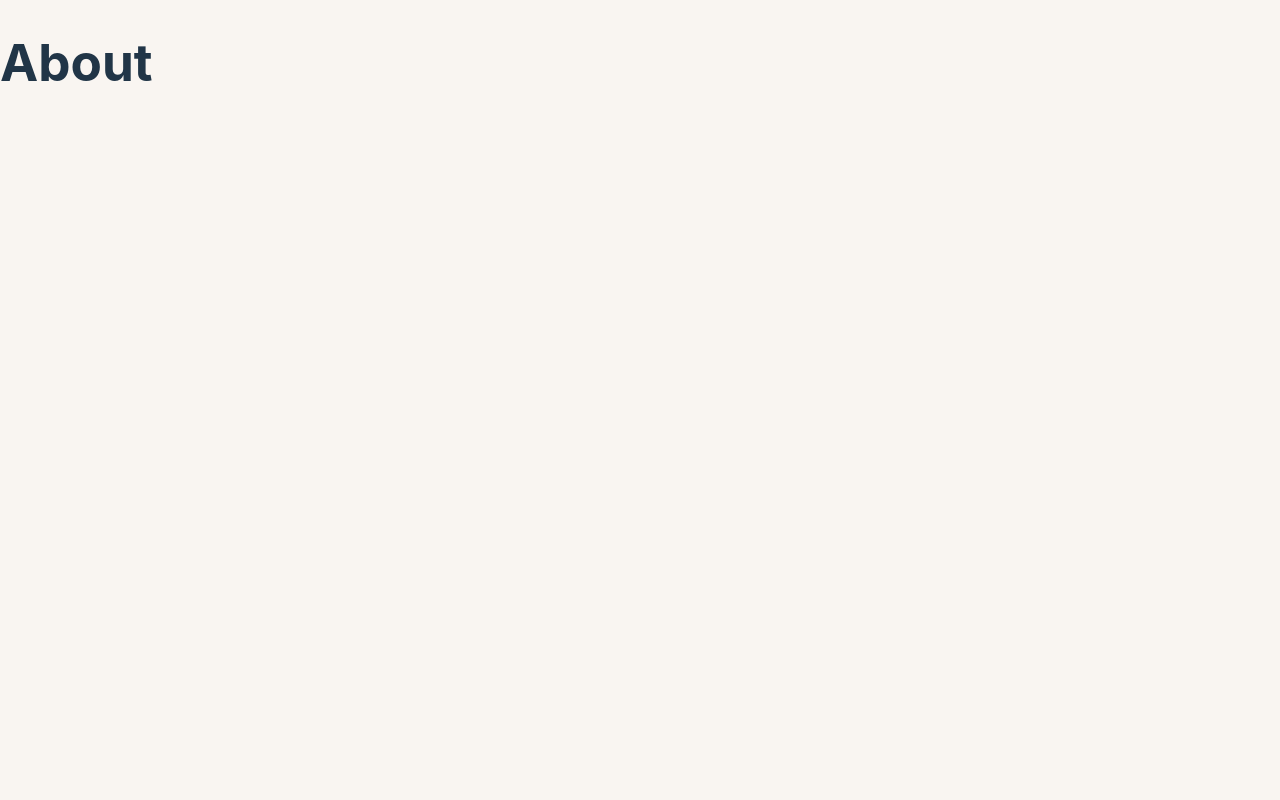
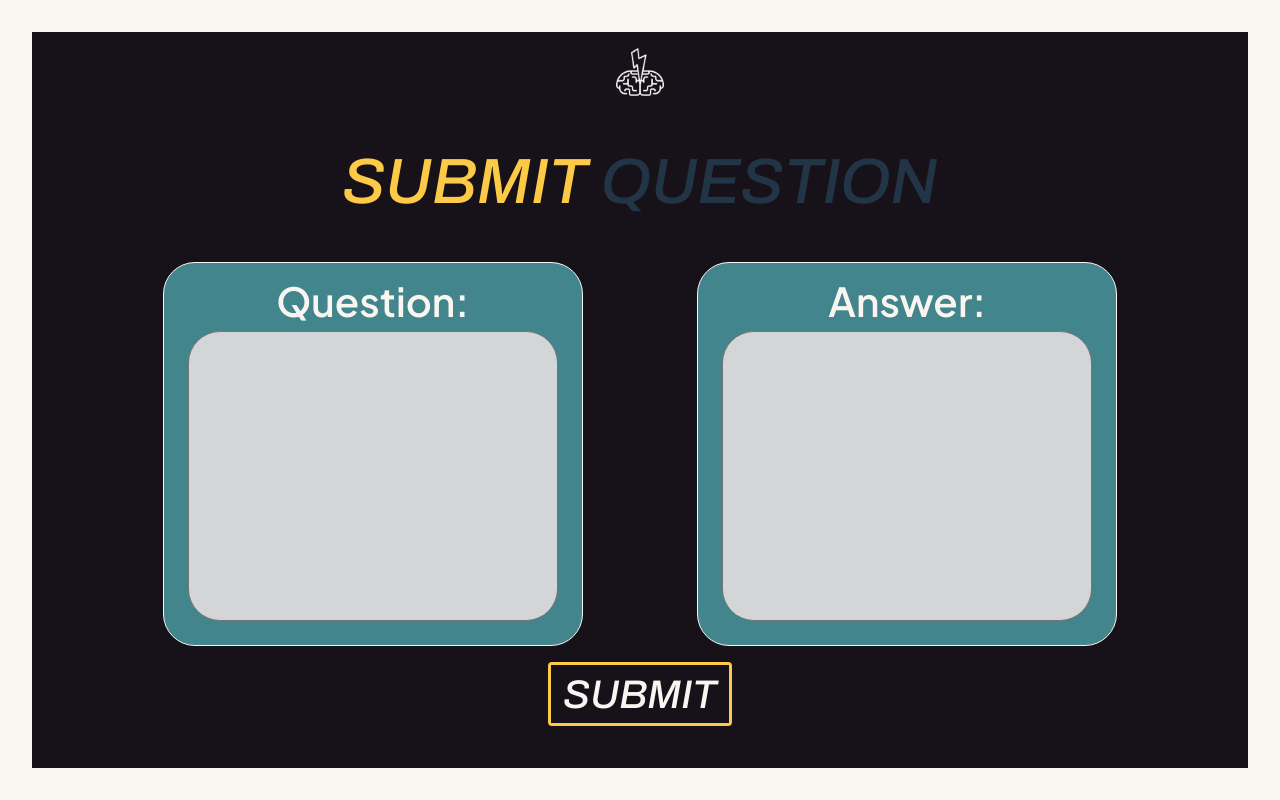
Before and after one commit to JoshFung/CPSC436C-Trivia-Cracked, a React (Vite) app: page /submit-questions in a window 1280 px wide. Built offline with nearby package versions, Linux system fonts and the light colour scheme.

Commit message:
Completed rough draft of submit quesiton page + Switched to CSS modules

```diff
--- a/src/App.tsx
+++ b/src/App.tsx
@@ -2,6 +2,7 @@ import { BrowserRouter, Routes, Route } from "react-router-dom";
 import "./App.css";
 import "./index.css";
 import Home from "./pages/Home";
+import SubmitQuestions from "./pages/SubmitQuestions";
 
 function App() {
   return (
@@ -11,7 +12,7 @@ function App() {
           <Route path="/" element={<Home />} />
           <Route path="/play-trivia" element={<h1>Contact</h1>} />
           <Route path="/browse-questions" element={<h1>Services</h1>} />
-          <Route path="/submit-questions" element={<h1>About</h1>} />
+          <Route path="/submit-questions" element={<SubmitQuestions />} />
         </Routes>
       </BrowserRouter>
     </div>
--- a/src/components/BaseCard/index.css
+++ b/src/components/BaseCard/index.module.css
@@ -1,4 +1,4 @@
-.home-container {
+.baseContainer {
   height: calc(100% - 4rem);
   width: calc(100% - 4rem);
   position: relative;
@@ -23,3 +23,13 @@
   width: 3rem;
   cursor: pointer;
 }
+
+.base-container.sharedSpace {
+  display: flex;
+  flex-direction: column;
+  /* justify-content: flex-start; */
+}
+
+.logo.sharedSpace {
+  position: relative;
+}
--- a/src/components/BaseCard/index.tsx
+++ b/src/components/BaseCard/index.tsx
@@ -1,19 +1,27 @@
-import "./index.css";
+import styles from "./index.module.css";
 import { Link } from "react-router-dom";
 
 import React from "react";
 
 interface Props {
+  sharedSpace?: boolean;
   content: React.ReactNode;
 }
 
-const BaseCard: React.FC<Props> = ({ content }) => {
+const BaseCard: React.FC<Props> = (props) => {
+  const { sharedSpace, content } = props;
   return (
-    <div className="home-container">
+    <div
+      className={`${styles.baseContainer} ${
+        sharedSpace ? styles.sharedSpace : null
+      }`}
+    >
       <Link to="/">
         {
           <img
-            className="logo"
+            className={`${styles.logo} ${
+              sharedSpace ? styles.sharedSpace : null
+            }`}
             src="src/assets/icon-white.png"
             alt="Trivia Cracked Logo"
             onClick={() => console.log("Logo clicked -> /")}
--- a/src/pages/Home/index.css
+++ b/src/pages/Home/index.module.css
@@ -1,16 +1,10 @@
-.content-container {
+.contentContainer {
   flex: 1;
   display: flex;
   flex-direction: column;
   height: 100%;
   justify-content: center;
   align-items: center;
-}
-
-.title-container {
-  display: flex;
-  flex-direction: column;
-  justify-content: center;
 }
 
 .title {
@@ -20,11 +14,11 @@
   font-size: var(--xl-title);
 }
 
-.cracked {
+.yellowText {
   color: var(--yellow);
 }
 
-.nav-container {
+.navContainer {
   display: flex;
   flex-direction: row;
   gap: 4rem;
@@ -35,14 +29,14 @@ button:hover {
   border-color: transparent;
 }
 
-.nav-link {
+.navLink {
   position: relative;
   display: inline-block;
   width: 10rem;
   padding: 1rem;
 }
 
-.nav-button {
+.navButton {
   position: relative;
   display: inline-block;
   width: 10rem;
@@ -54,7 +48,7 @@ button:hover {
   border-radius: 4px;
   background-color: transparent;
   font-family: var(--jakarta-sans);
-  font-size: var(--large);
+  font-size: var(--x-small);
   font-weight: 600;
   cursor: pointer;
   overflow: hidden;
@@ -62,11 +56,11 @@ button:hover {
   z-index: 0;
 }
 
-.nav-button:hover {
+.navButton:hover {
   border-color: var(--blue);
 }
 
-.nav-button::before {
+.navButton::before {
   content: "";
   position: absolute;
   top: 0;
@@ -78,10 +72,10 @@ button:hover {
   transition: background-color 0.3s ease;
 }
 
-.nav-button:hover::before {
+.navButton:hover::before {
   background-color: var(--blue);
 }
 
-.nav-button:hover {
+.navButton:hover {
   color: #ffffff;
 }
--- a/src/pages/Home/index.tsx
+++ b/src/pages/Home/index.tsx
@@ -1,19 +1,19 @@
 import BaseCard from "../../components/BaseCard";
-import "./index.css";
+import styles from "./index.module.css";
 import { Link } from "react-router-dom";
 
 const Home = () => {
   return (
     <BaseCard
       content={
-        <div className="content-container">
-          <h1 className="title">
-            TRIVIA <span className="cracked">CRACKED</span>
+        <div className={styles.contentContainer}>
+          <h1 className={styles.title}>
+            TRIVIA <span className={styles.yellowText}>CRACKED</span>
           </h1>
-          <div className="nav-container">
+          <div className={styles.navContainer}>
             <Link to="/play-trivia">
               <button
-                className="nav-button"
+                className={styles.navButton}
                 onClick={() =>
                   console.log("Play Trivia Button clicked -> /play-trivia")
                 }
@@ -23,7 +23,7 @@ const Home = () => {
             </Link>
             <Link to="/submit-questions">
               <button
-                className="nav-button"
+                className={styles.navButton}
                 onClick={() =>
                   console.log(
                     "Submit Questions Button clicked -> /submit-questions"
@@ -41,7 +41,7 @@ const Home = () => {
                 )
               }
             >
-              <button className="nav-button">Browse Questions</button>
+              <button className={styles.navButton}>Browse Questions</button>
             </Link>
           </div>
         </div>
--- /dev/null
+++ b/src/pages/SubmitQuestions/index.module.css
@@ -0,0 +1,113 @@
+.contentContainer {
+  display: flex;
+  flex-direction: column;
+  align-items: center;
+  margin-left: 3rem;
+  margin-right: 3rem;
+  font-family: var(--archivo);
+}
+
+.title {
+  font-size: var(--title);
+  font-style: italic;
+  font-weight: 500;
+  margin-top: 2rem;
+  margin-bottom: 2rem;
+}
+
+.yellow {
+  color: var(--yellow);
+}
+
+.form {
+  display: flex;
+  flex-direction: row;
+  flex: 1;
+  width: 100%;
+  justify-content: space-evenly;
+  gap: 2rem;
+  margin-left: 2rem;
+  margin-right: 2rem;
+  margin-bottom: 1rem;
+}
+
+.formComponent {
+  display: flex;
+  flex-direction: column;
+  align-items: center;
+  background-color: var(--cyan);
+  padding: 0.5rem 1.5rem 1.5rem 1.5rem;
+  border: 1px solid var(--light);
+  border-radius: 2rem;
+}
+
+.qLabel,
+.aLabel {
+  font-family: var(--jakarta-sans);
+  font-size: var(--medium);
+  font-weight: 600;
+  color: var(--light);
+  vertical-align: middle;
+}
+
+.qInput,
+.aInput {
+  flex: 1 1 300px;
+  font-family: var(--archivo);
+  font-size: var(--medium);
+  line-height: 1;
+  padding: 1.5rem;
+  max-width: 25vw;
+  max-height: 30vh;
+  resize: none;
+  border-radius: 2rem;
+  color: var(--dark);
+  background-color: #d4d5d6;
+  align-items: center;
+  text-align: center;
+}
+
+.submit {
+  position: relative;
+  display: inline-block;
+  width: auto;
+  padding: 0.25rem 0.75rem 0.25rem 0.75rem;
+  height: 8vh;
+  color: var(--light);
+  border: 3px solid var(--yellow);
+  border-color: var(--yellow);
+  border-radius: 4px;
+  background-color: transparent;
+  font-family: var(--archivo);
+  font-style: italic;
+  font-size: var(--medium);
+  font-weight: 500;
+  cursor: pointer;
+  overflow: hidden;
+  transition: color 0.4s ease;
+  z-index: 0;
+}
+
+.submit:hover {
+  border-color: var(--yellow);
+}
+
+.submit::before {
+  content: "";
+  position: absolute;
+  top: 0;
+  left: 0;
+  width: 100%;
+  height: 8vh;
+  background-color: var(--dark);
+  z-index: -1;
+  transition: background-color 0.3s ease;
+}
+
+.submit:hover::before {
+  background-color: var(--yellow);
+}
+
+.submit:hover {
+  color: var(--dark);
+}
--- a/src/pages/SubmitQuestions/index.tsx
+++ b/src/pages/SubmitQuestions/index.tsx
@@ -0,0 +1,73 @@
+import BaseCard from "../../components/BaseCard";
+import styles from "./index.module.css";
+import { useState } from "react";
+
+const SubmitQuestions = () => {
+  const [formData, setFormData] = useState({ question: "", answer: "" });
+
+  const handleChange = (event: React.ChangeEvent<HTMLTextAreaElement>) => {
+    const { name, value } = event.target;
+    setFormData((prevFormData) => ({ ...prevFormData, [name]: value }));
+  };
+
+  const handleSubmit = (event: React.FormEvent<HTMLFormElement>) => {
+    // -----
+    // TODO: Integrate with remainder
+    // -----
+    event.preventDefault();
+    console.log(
+      "Form submitted:\n\tQuestion:",
+      formData.question,
+      "\n\tAnswer:",
+      formData.answer
+    );
+  };
+
+  return (
+    <BaseCard
+      sharedSpace={true}
+      content={
+        <div className={styles.contentContainer}>
+          <h2 className={styles.title}>
+            <span className={styles.yellow}>SUBMIT</span> QUESTION
+          </h2>
+          <form className={styles.form} id="form" onSubmit={handleSubmit}>
+            <div className={styles.formComponent}>
+              <label className={styles.qLabel} htmlFor="question">
+                Question:
+              </label>
+              <textarea
+                className={styles.qInput}
+                id="question"
+                name="question"
+                value={formData.question}
+                onChange={handleChange}
+                maxLength={200}
+              />
+            </div>
+            <div className={styles.formComponent}>
+              <label className={styles.aLabel} htmlFor="answer">
+                Answer:
+              </label>
+              <textarea
+                className={styles.aInput}
+                id="answer"
+                name="answer"
+                value={formData.answer}
+                onChange={handleChange}
+                maxLength={200}
+              />
+            </div>
+          </form>
+          <button className={styles.submit} form="form" type="submit">
+            SUBMIT
+          </button>
+          {/* <p>Question: {formData.question}</p>
+            <p>Answer: {formData.answer}</p> */}
+        </div>
+      }
+    />
+  );
+};
+
+export default SubmitQuestions;
--- a/src/styles.css
+++ b/src/styles.css
@@ -10,16 +10,19 @@
 :root {
   --light: #f9f5f1;
   --dark: #171219;
+  --onyx: #35393c;
   --red: #ca2e55;
   --yellow: #fcca46;
   --blue: #4678fc;
+  --cyan: #42858c;
 }
 
 :root {
-  --small: 12px;
-  --medium: 16px;
-  --large: 20px;
-  --x-large: 24px;
+  --x-small: 24px;
+  --small: 32px;
+  --medium: 40px;
+  --large: 48px;
+  --x-large: 56px;
   --title: 64px;
-  --xl-title: 72px;
+  --xl-title: 80px;
 }
```
Also changed, not shown: src/pages/SubmitQuestions/index.css (deleted).
